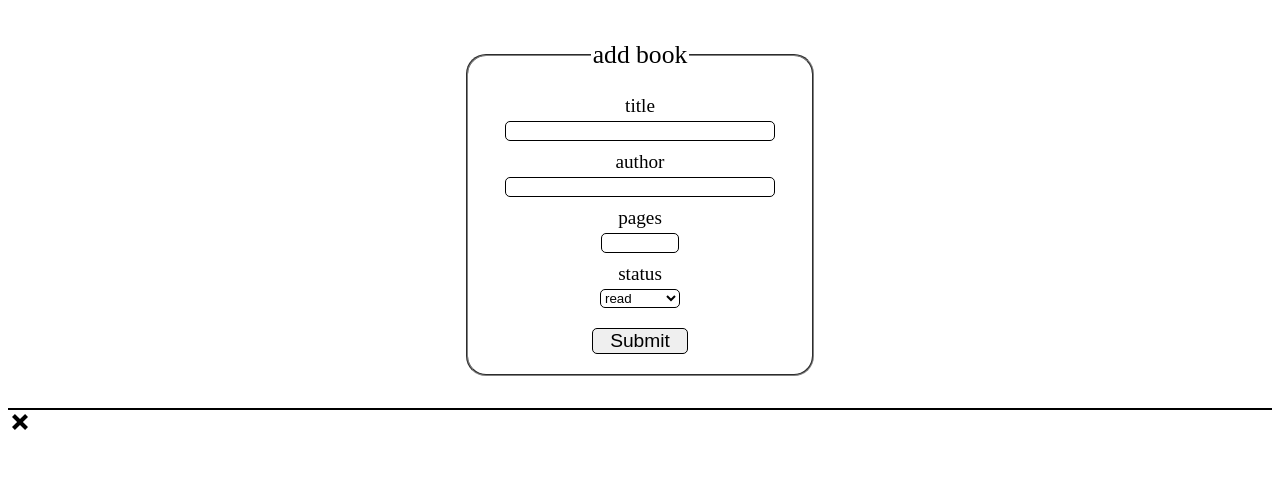
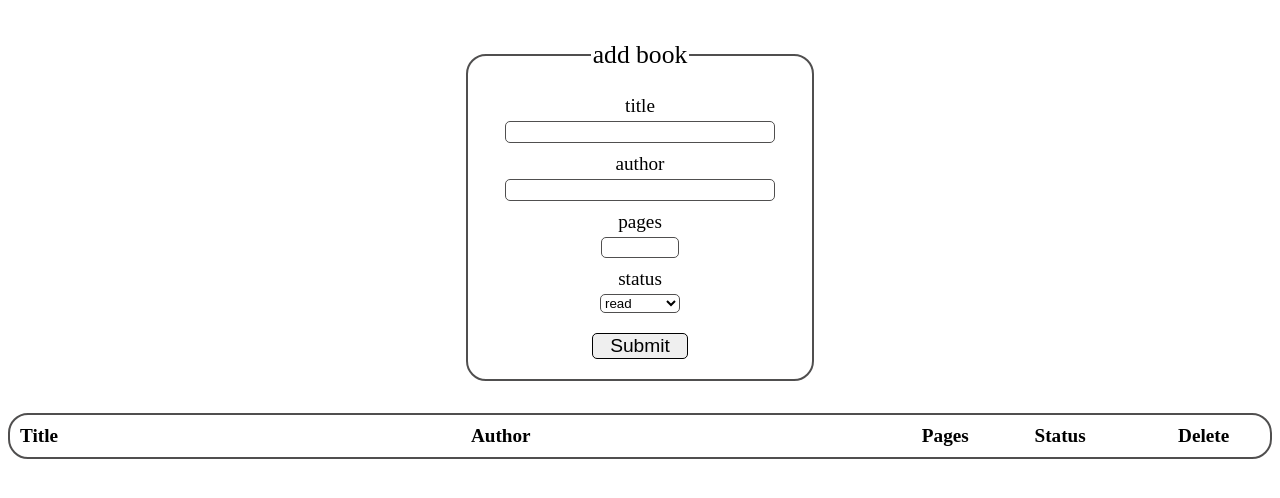
Before and after one commit to khantuevao/library, a plain HTML site: page index.html in a window 1280 px wide. Shown: the part 120-618 px from the top of the page. Drawn offline with Linux system fonts and the light colour scheme; a web font is replaced by a local one.

Commit message:
Add style to book list div

```diff
--- a/index.html
+++ b/index.html
@@ -19,7 +19,7 @@
       <label for="author">author</label>
       <input type="text" name="author" id="author">
       <label for="pages">pages</label>
-      <input type="number" name="pages" id="pages">
+      <input type="number" name="pages" id="pages" min="1">
       <label for="status">status</label>
       <select name="status" id="status">
         <option value="read">read</option>
@@ -29,10 +29,15 @@
     </fieldset>
   </form>
 
-  <div id="container"></div>
+  <div id="container">
+    <div class="book-info">
+      <div>Title</div>
+      <div>Author</div>
+      <div>Pages</div>
+      <div>Status</div>
+      <div>Delete</div>
+    </div>
+  </div>
 
-  <svg style="width:24px;height:24px" viewBox="0 0 24 24">
-    <path fill="currentColor" d="M20 6.91L17.09 4L12 9.09L6.91 4L4 6.91L9.09 12L4 17.09L6.91 20L12 14.91L17.09 20L20 17.09L14.91 12L20 6.91Z" />
-</svg>
 </body>
 </html>
--- a/script.js
+++ b/script.js
@@ -29,14 +29,14 @@ function displayBook() {
     bookAuthor.textContent = `${book.author}.`;
     bookDiv.appendChild(bookAuthor);
     const bookPages = document.createElement('div');
-    bookPages.textContent = `${book.pages}.`;
+    bookPages.textContent = `${book.pages}`;
     bookDiv.appendChild(bookPages);
     const bookStatus = document.createElement('div');
-    bookStatus.textContent = `${book.status}.`;
+    bookStatus.textContent = `${book.status}`;
     bookDiv.appendChild(bookStatus);
-    const removeButton = document.createElement('svg');
+    const removeButton = document.createElement('div');
     removeButton.classList.add('remove-button');
-    removeButton.textContent = 'Remove Book';
+    removeButton.textContent = '✖';
     bookDiv.appendChild(removeButton);
     container.appendChild(bookDiv);
   });
--- a/style.css
+++ b/style.css
@@ -19,7 +19,7 @@ fieldset {
   align-items: center;
   margin-bottom: 2rem;
   border-radius: 20px;
-  border-color: gray;
+  border: 2px solid rgb(80, 79, 79);
 }
 
 legend {
@@ -33,12 +33,12 @@ label, .submit {
 }
 
 input {
-  height: 1rem;
+  height: 1.1rem;
   width: 16rem;
   margin-bottom: 10px;
   margin-top: 4px;
   border-radius: 5px;
-  border: 1px solid black;
+  border: 1px solid rgb(80, 79, 79);
   padding-left: 10px
 }
 input:nth-child(7) {
@@ -51,7 +51,7 @@ select {
   margin-top: 4px;
   border-radius: 5px;
   background-color: white;
-  border: 1px solid black;
+  border: 1px solid rgb(80, 79, 79);
 }
 
 .submit {
@@ -65,7 +65,9 @@ select {
   display: flex;
   flex-direction: column;
   gap: 10px;
-  border: 1px solid black;
+  border: 2px solid rgb(80, 79, 79);
+  border-radius: 20px;
+  padding: 10px;
 }
 
 .book-info {
@@ -73,13 +75,12 @@ select {
   grid-template-columns: 4fr 4fr 1fr 1fr 1fr;
   align-items: center;
   font-size: 1.2rem;
-  border: 1px solid blue;
 }
 
-div > div > div {
-  border: 1px solid red;
+.book-info:first-child {
+  font-weight: bold;
 }
 
-.remove-button {
-
+div > div > div:last-child {
+  text-align: center;
 }
```
